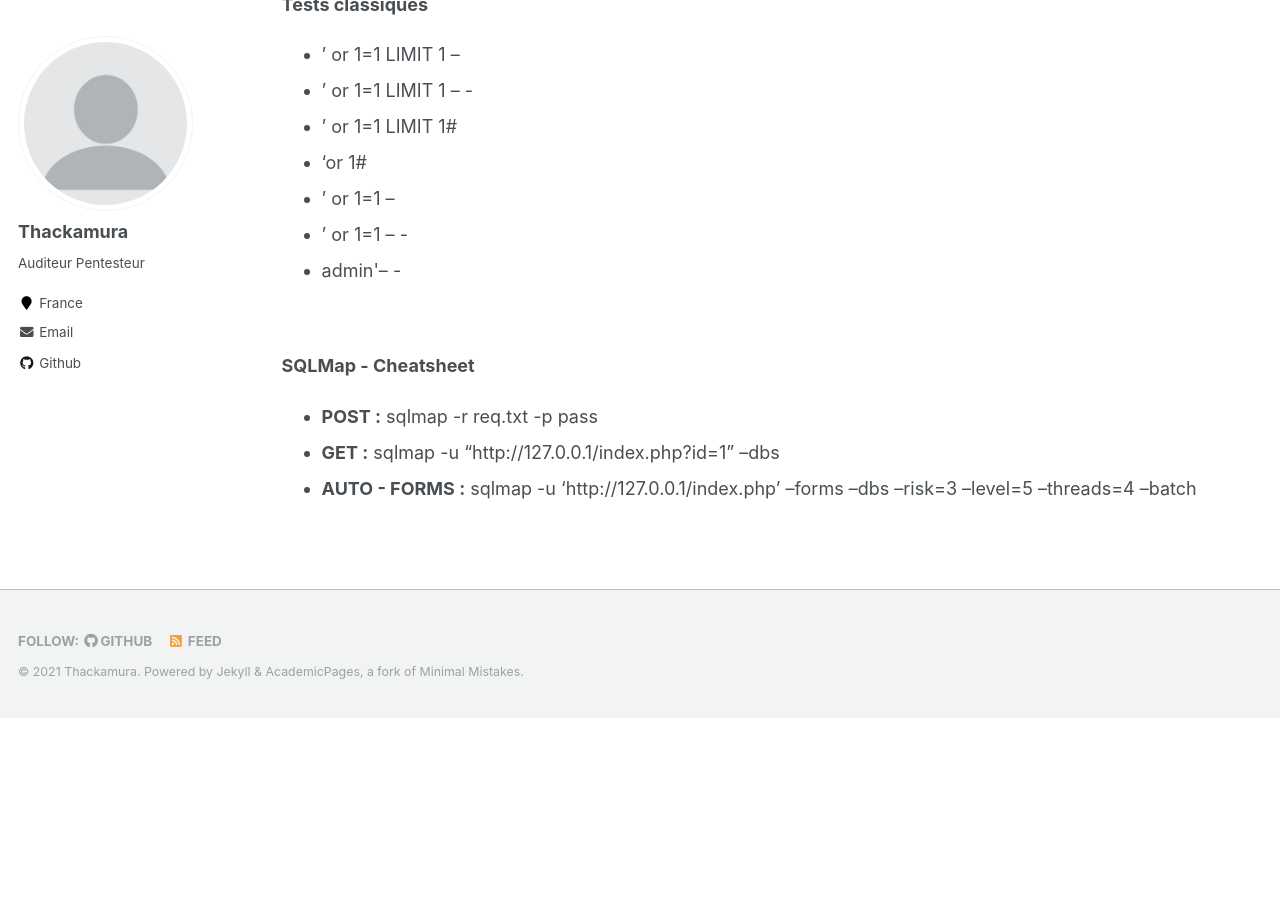
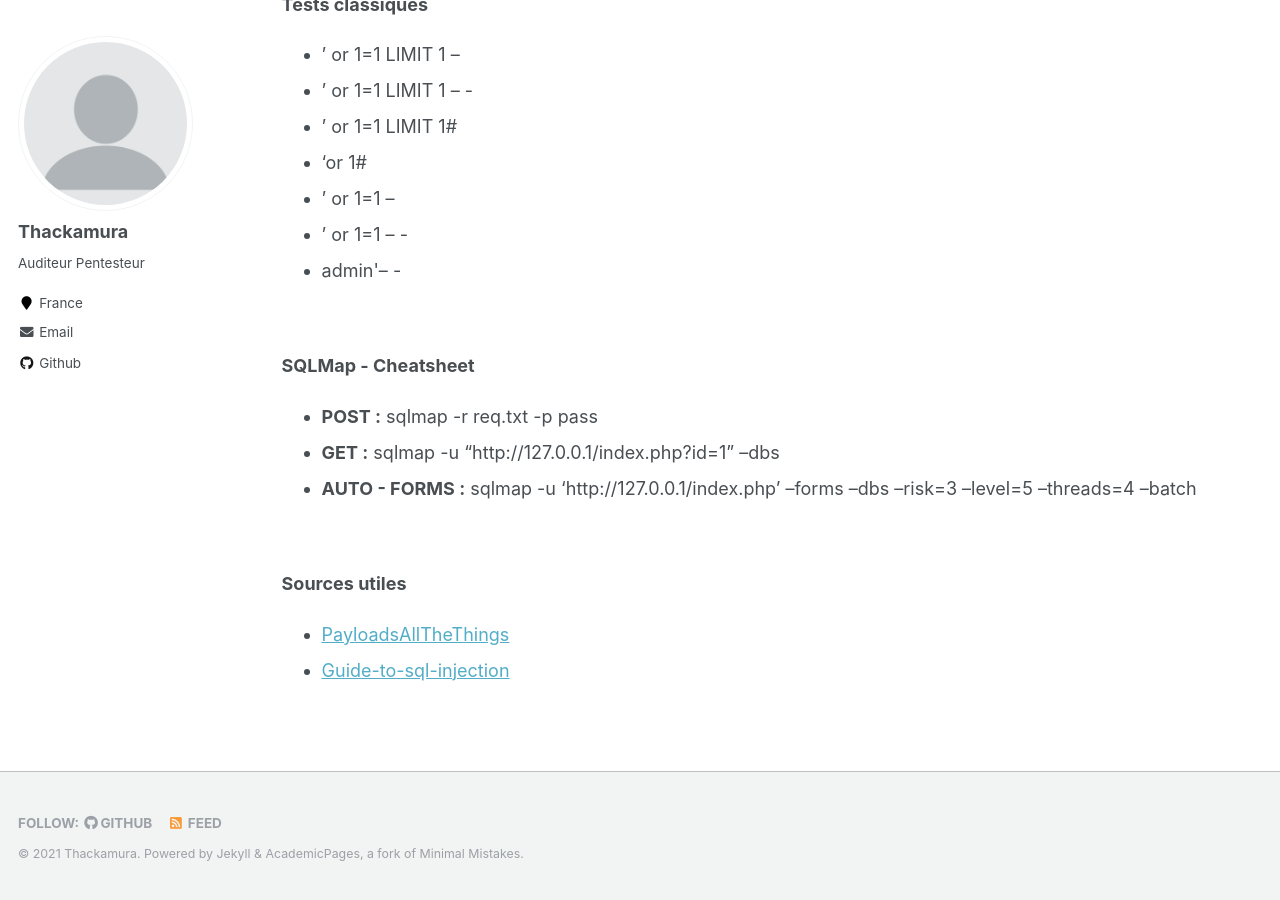
Before and after one commit to thackamura/thackamura.github.io, a Jekyll site: the page built from _pages/web-checklist.md, in a window 1280 px wide and 900 px high, scrolled down 2559 px. Built offline with Jekyll 4.4.1, drawn with Linux system fonts in a browser that asks for light colours; before the commit the page ends 3277 px from its top, so only the background shows below that.

Commit message:
Update web-checklist.md

```diff
--- a/_pages/web-checklist.md
+++ b/_pages/web-checklist.md
@@ -106,3 +106,9 @@ SQL INJECTIONS
 * **POST :** sqlmap -r req.txt -p pass
 * **GET :** sqlmap -u "http://127.0.0.1/index.php?id=1" --dbs
 * **AUTO - FORMS :** sqlmap -u 'http://127.0.0.1/index.php' --forms --dbs --risk=3 --level=5 --threads=4 --batch
+
+<br/>
+
+**Sources utiles**
+* [PayloadsAllTheThings](https://github.com/swisskyrepo/PayloadsAllTheThings/tree/master/SQL%20Injection)
+* [Guide-to-sql-injection](https://cobalt.io/blog/a-pentesters-guide-to-sql-injection-sqli)
```
